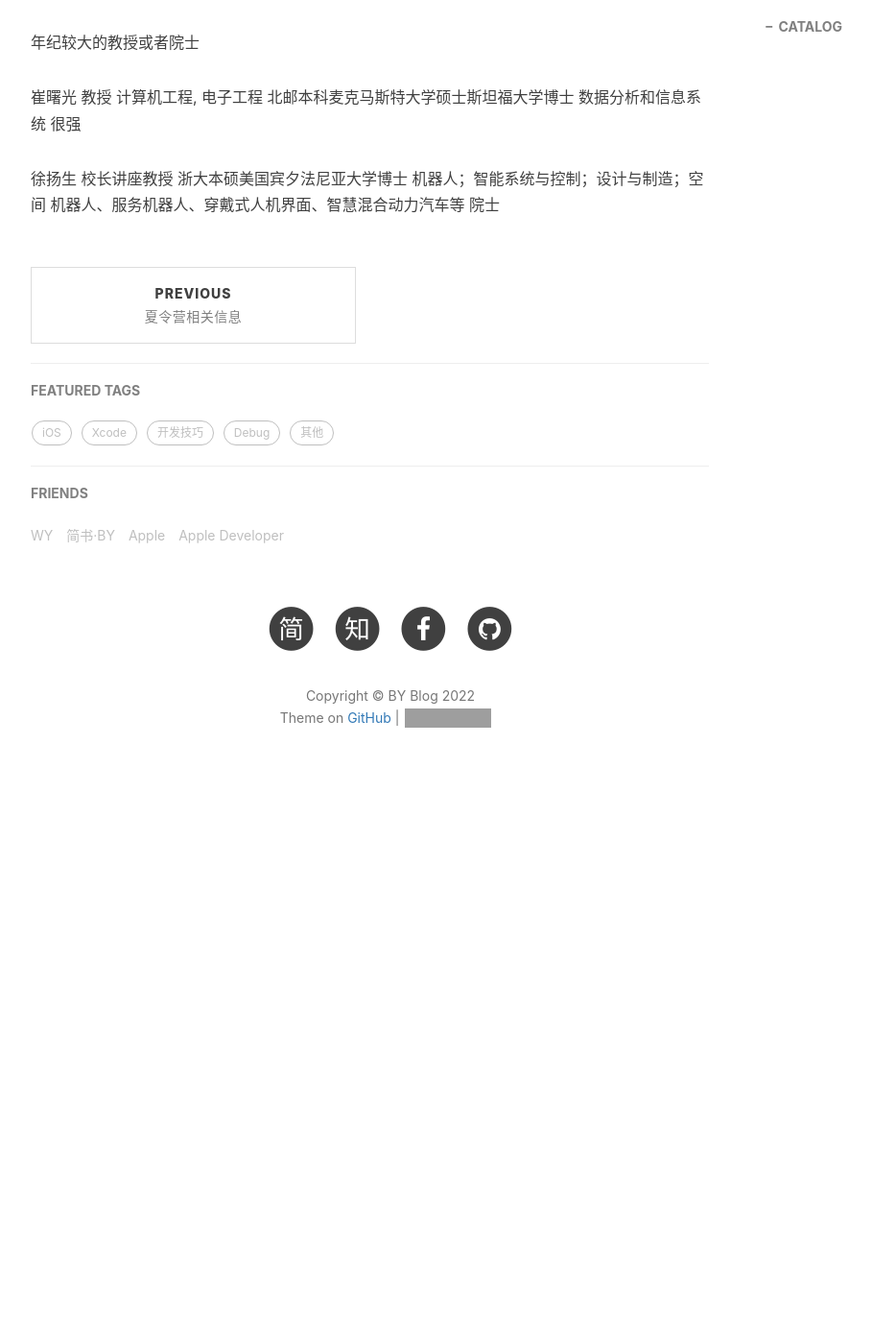
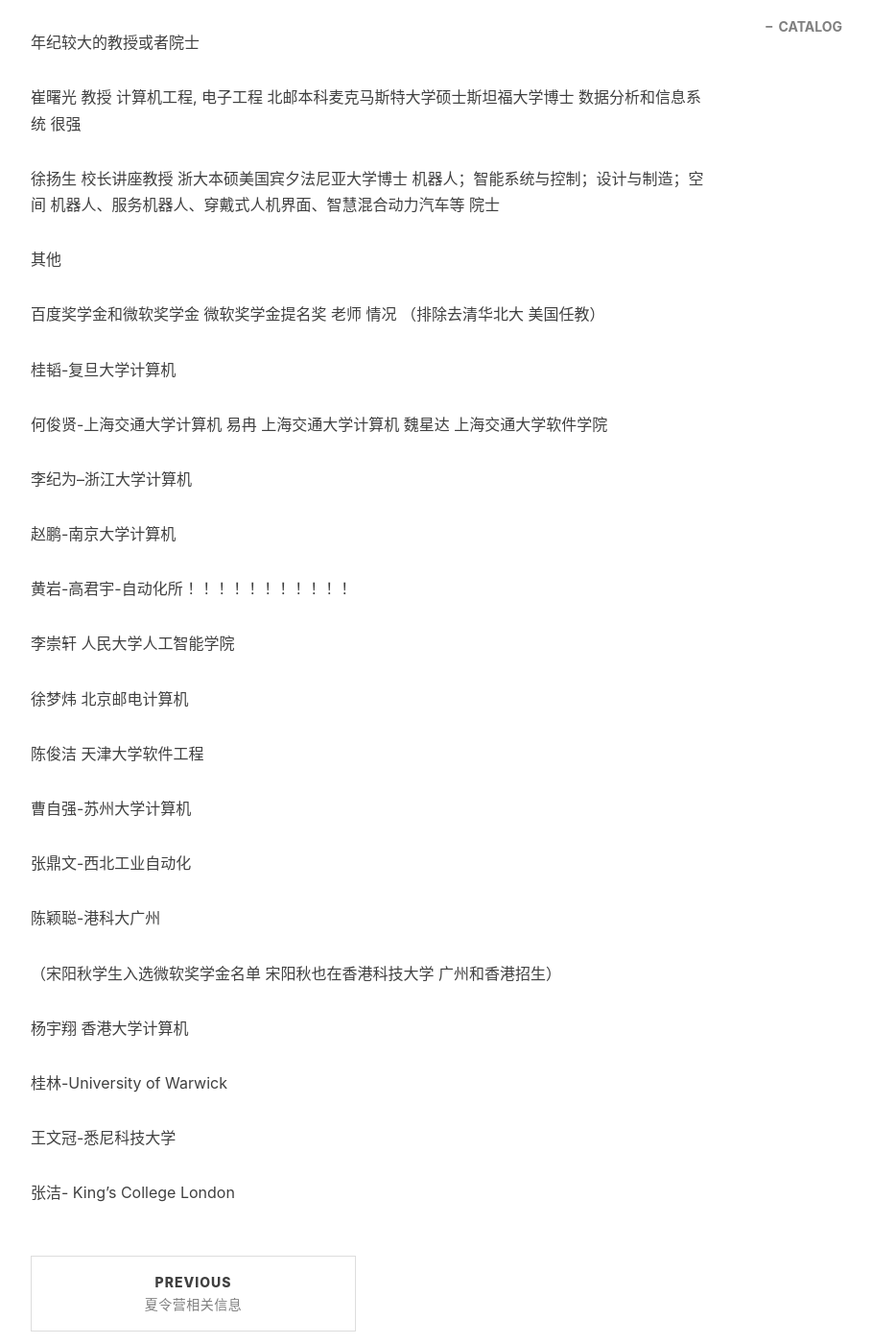
Before and after one commit to pengjiao123/pengjiao123.github.io, a Jekyll site: the page built from _posts/2022-06-11-香港学校相关.md, in a window 1280 px wide and 1400 px high, scrolled down 3411 px. Shown: the whole window at 96% size, without its empty margins (233-1142 px from the left). Built offline with Jekyll 4.4.1, drawn with Linux system fonts in a browser that asks for light colours; nearby versions of some CDN libraries; comment, search, counter and statistics services are not loaded; before the commit the page ends 4263 px from its top, so only the background shows below that; grey boxes are pictures that could not be loaded.

Commit message:
Update 2022-06-11-香港学校相关.md

```diff
--- a/_posts/2022-06-11-香港学校相关.md
+++ b/_posts/2022-06-11-香港学校相关.md
@@ -143,3 +143,47 @@
 
 
 徐扬生 校长讲座教授 浙大本硕美国宾夕法尼亚大学博士 机器人；智能系统与控制；设计与制造；空间 机器人、服务机器人、穿戴式人机界面、智慧混合动力汽车等 院士
+
+
+
+
+其他
+
+百度奖学金和微软奖学金 微软奖学金提名奖 老师 情况 （排除去清华北大 美国任教）
+
+桂韬-复旦大学计算机
+
+何俊贤-上海交通大学计算机 易冉 上海交通大学计算机 魏星达 上海交通大学软件学院
+
+李纪为--浙江大学计算机
+
+赵鹏-南京大学计算机
+
+黄岩-高君宇-自动化所  ！！！！！！！！！！！
+
+李崇轩 人民大学人工智能学院
+
+徐梦炜 北京邮电计算机
+
+陈俊洁 天津大学软件工程
+
+曹自强-苏州大学计算机
+
+张鼎文-西北工业自动化
+
+
+
+
+
+陈颖聪-港科大广州
+
+（宋阳秋学生入选微软奖学金名单   宋阳秋也在香港科技大学  广州和香港招生）
+
+杨宇翔	香港大学计算机
+
+
+桂林-University of Warwick
+
+王文冠-悉尼科技大学
+
+张洁- King's College London
```
